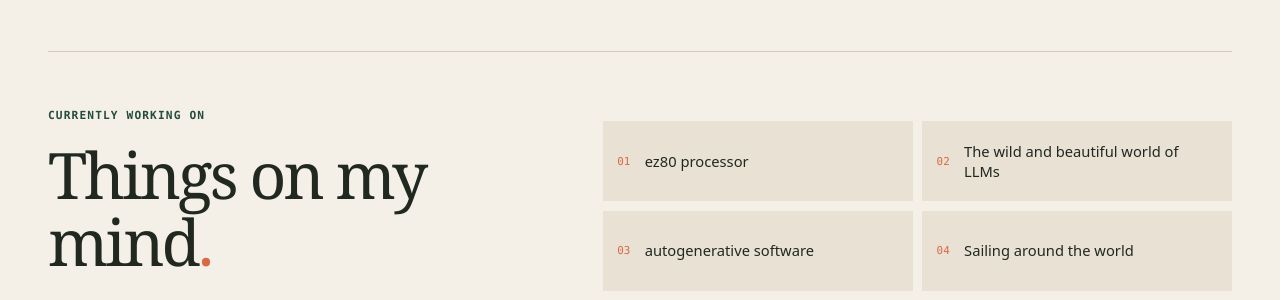
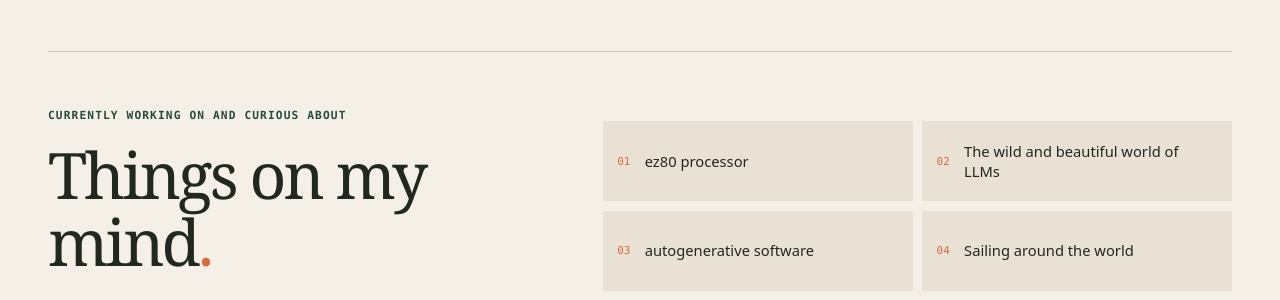
Before and after one commit to emfrom/emfrom, a Jekyll site: the page built from docs/index.md, in a window 1280 px wide. Shown: the part 674-974 px from the top of the page. Built offline with Jekyll 4.4.1, drawn with Linux system fonts in a browser that asks for light colours.

Commit message:
copy: broaden current interests heading

```diff
--- a/docs/_layouts/home.html
+++ b/docs/_layouts/home.html
@@ -34,7 +34,7 @@ layout: default
 
 <section class="home-section interests-section" aria-labelledby="interests-heading">
   <div class="section-heading">
-    <p class="eyebrow">Currently working on</p>
+    <p class="eyebrow">Currently working on and curious about</p>
     <h2 id="interests-heading">Things on my mind<span class="title-period">.</span></h2>
   </div>
   <ul class="interest-list">
```
